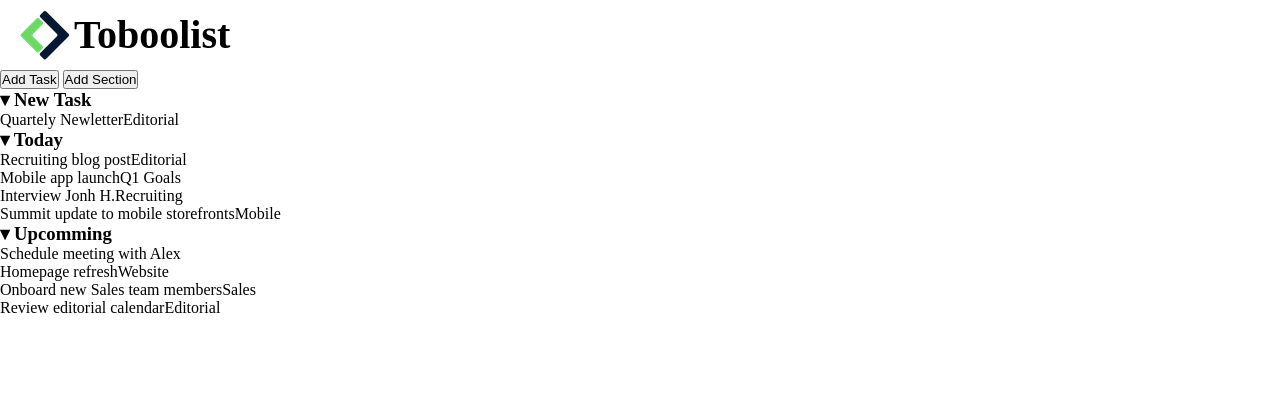
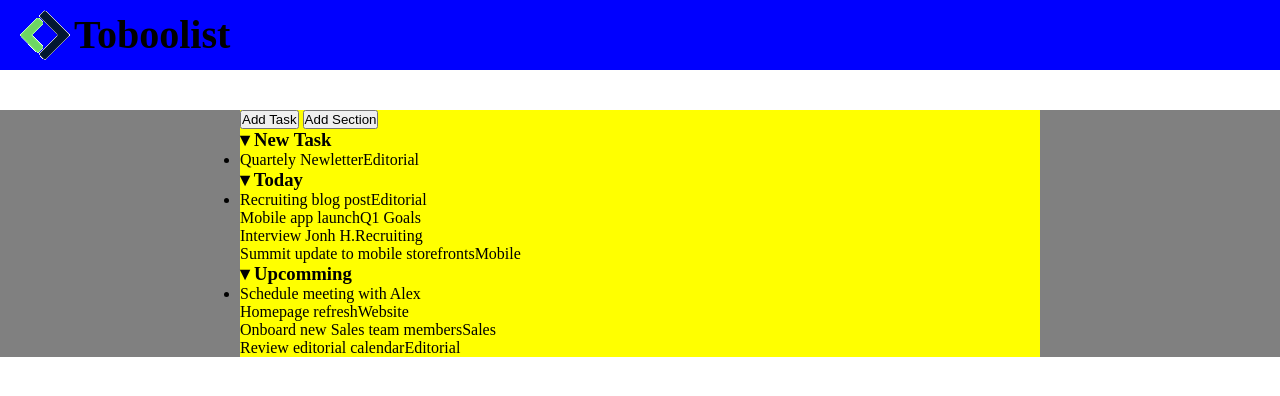
Before and after one commit to brunEdo/html-css-toboolist, a plain HTML site: page index.html in a window 1280 px wide. Drawn offline with Linux system fonts and the light colour scheme.

Commit message:
container + background colors problem

```diff
--- a/css/style.css
+++ b/css/style.css
@@ -4,10 +4,15 @@
     padding: 0;
 }
 
+main {
+    background-color: gray;
+}
+
 /* header with logo */
 header {
     height: 70px;
     padding-left: 20px;
+    background-color: blue;
 }
 
 .logo {
@@ -21,3 +26,11 @@ h1 {
     line-height: 70px;
     font-size: 40px;
 }
+
+
+/* todo list container  */
+.container {
+    max-width: 800px;
+    background-color: yellow;
+    margin: 40px auto 0;
+}
--- a/index.html
+++ b/index.html
@@ -16,6 +16,8 @@
     <!-- /header with logo -->
 
     <main>
+        <!-- to do list container  -->
+        <div class="container">
             <!-- buttons container -->
             <div class="buttons">
                 <button>Add Task</button>
@@ -61,6 +63,8 @@
                 </ul>
             </section>
             <!-- /upcomming task section -->
+        </div>
+        <!-- /to do list container  -->
     </main>
 </body>
 </html>
```
Lines whose indentation alone changed are shown as unchanged.
